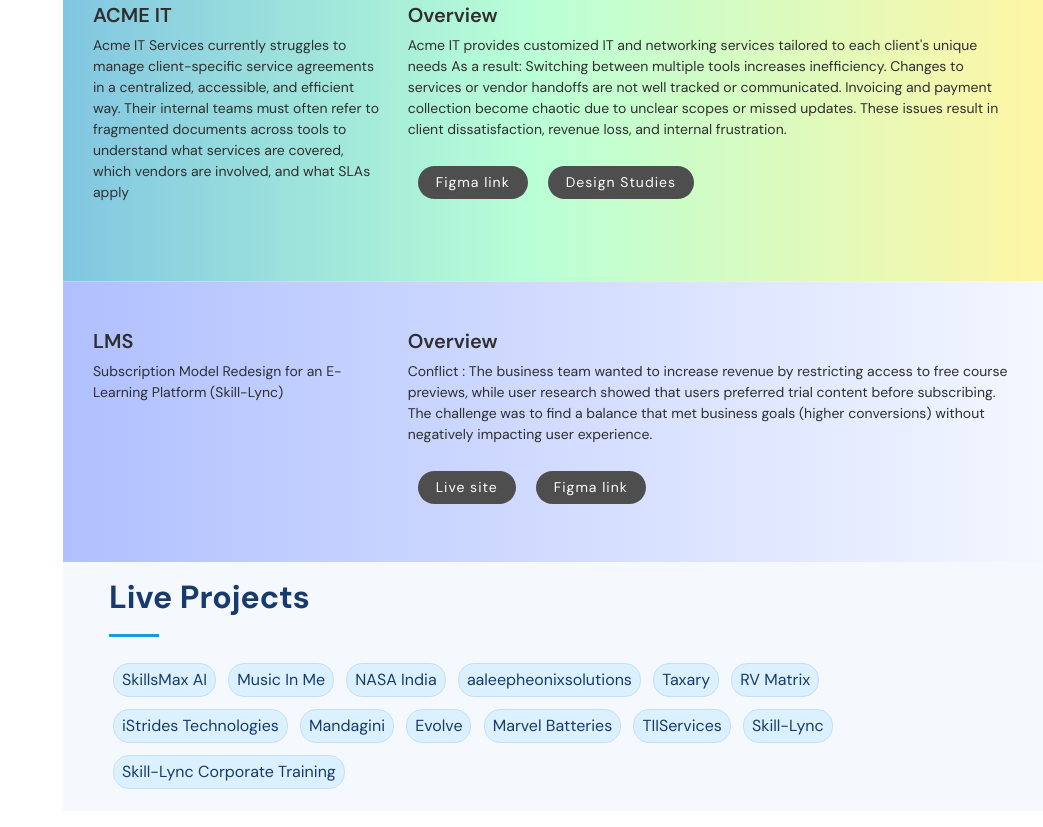
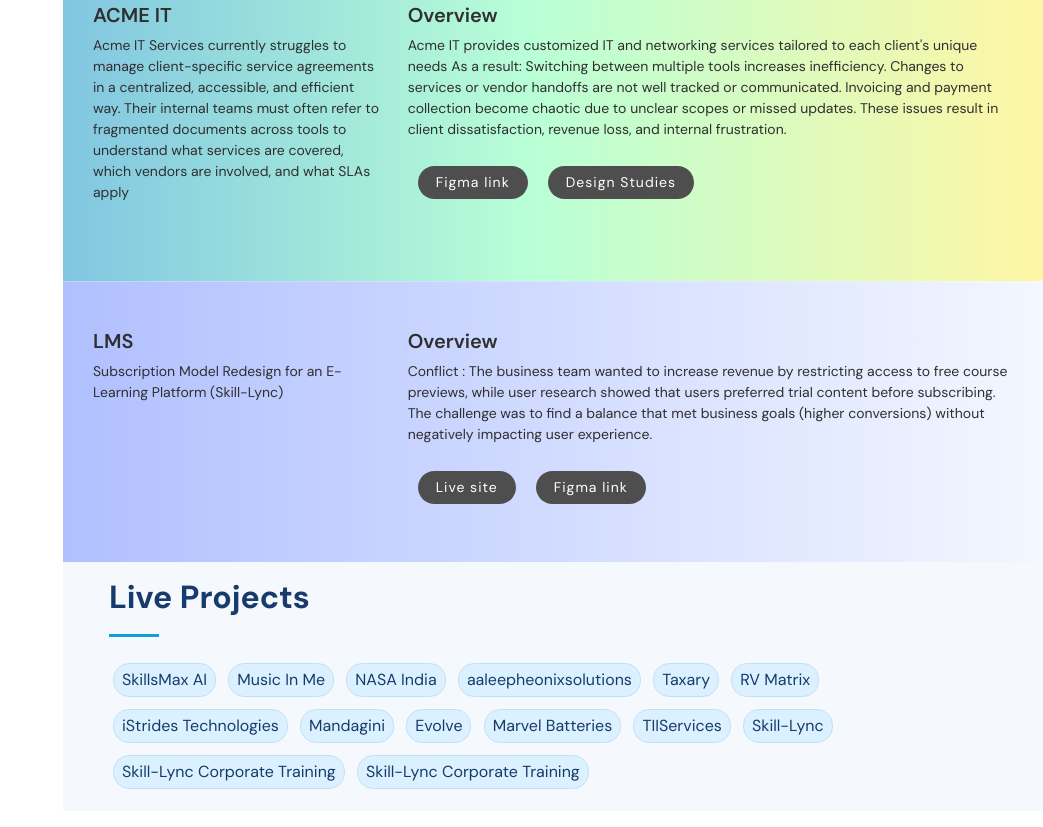
Before and after one commit to Gopinath-UIUX/GopinathDesigns, a plain HTML site: page index.html in a window 1280 px wide. Shown: the part 3472-4299 px from the top of the page, without its empty margins (237-1280 px from the left). Drawn offline with Linux system fonts and the light colour scheme.

```diff
--- a/index.html
+++ b/index.html
@@ -503,6 +503,7 @@
             <a href="https://www.tiiservices.com/" target="_blank">TIIServices</a>
             <a href="https://skill-lync.com/" target="_blank">Skill-Lync</a>
             <a href="https://skill-lync.com/corporate-training/" target="_blank">Skill-Lync Corporate Training</a>
+            <a href="https://skill-lync.com/corporate-training/" target="_blank">Skill-Lync Corporate Training</a>
           </p>
 
         </div>
```
Also changed, not shown: assets/img/profile-img1.jpg (added), 2 other files.
